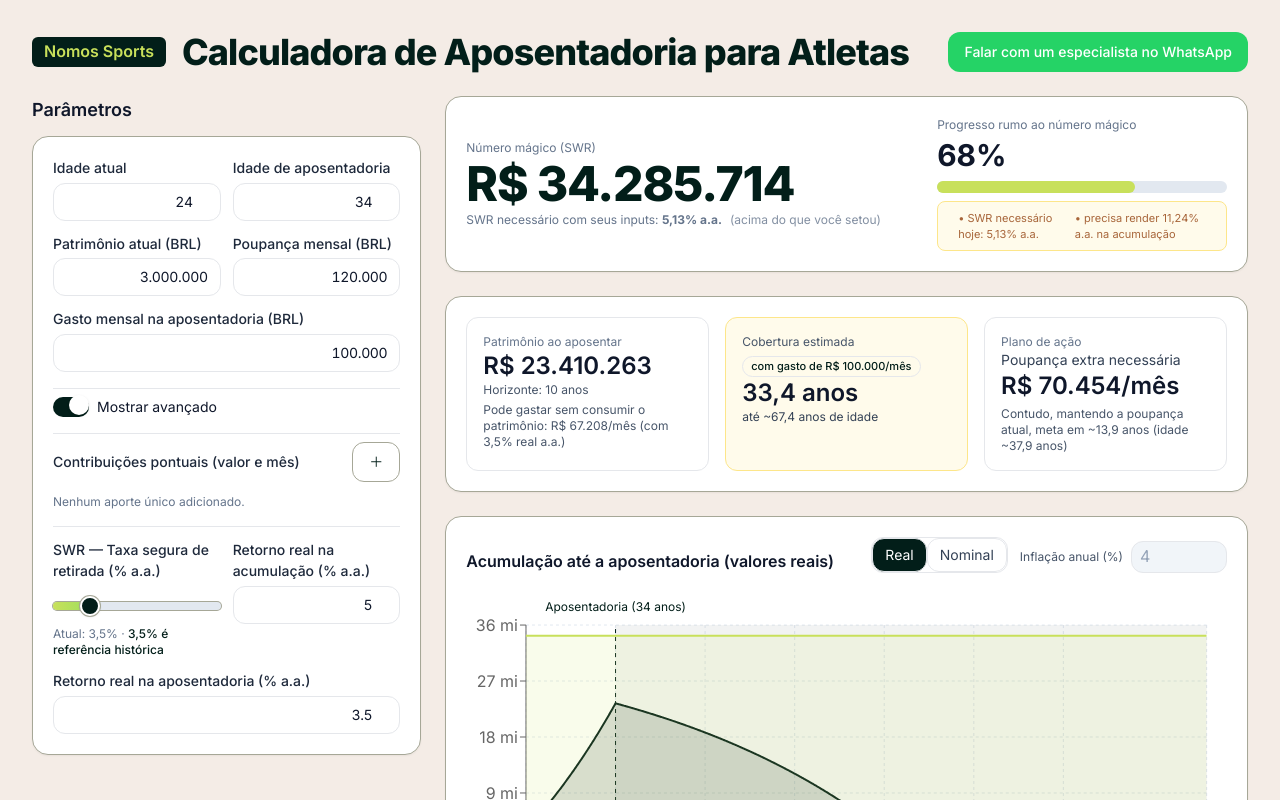
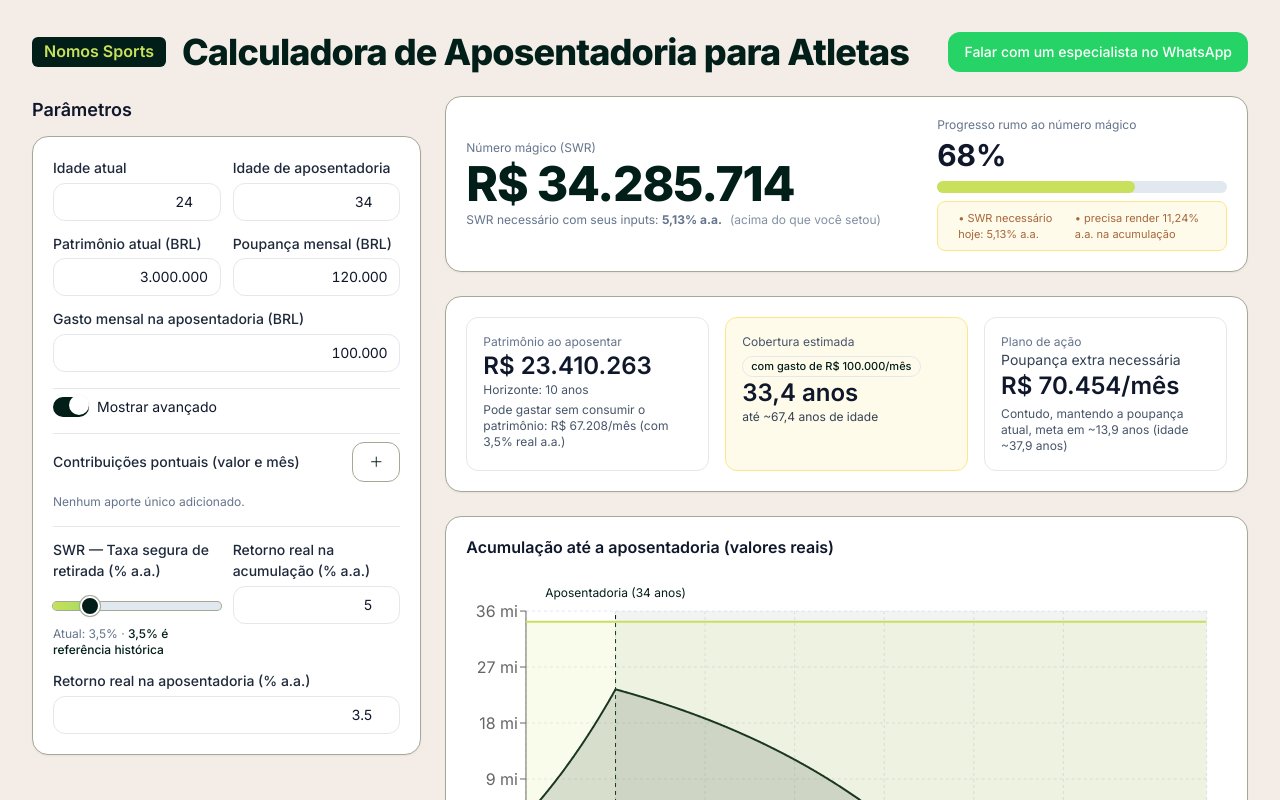
Before and after one commit to erikpajunknomos/calculoaposentadoria, a React (Vite) app: page / in a window 1280 px wide. Shown: the top 800 px of the page. Built offline with nearby package versions, Linux system fonts and the light colour scheme; the HTML template or start-up script is replaced by a standard one.

Commit message:
Update App.tsx

```diff
--- a/src/App.tsx
+++ b/src/App.tsx
@@ -220,17 +220,6 @@ function formatNumber(value: number, digits = 1) {
 function monthlyRateFromRealAnnual(realAnnualPct: number) {
   return Math.pow(1 + realAnnualPct / 100, 1 / 12) - 1;
 }
-
-function inflateByMonths(value: number, months: number, annualInflationPct: number) {
-  if (!isFinite(value)) return value;
-  const i = Math.max(0, annualInflationPct) / 100;
-  return value * Math.pow(1 + i, months / 12);
-}
-function realToNominal(realAnnual: number, annualInflationPct: number) {
-  const r = realAnnual / 100;
-  const i = Math.max(0, annualInflationPct) / 100;
-  return ((1 + r) * (1 + i) - 1) * 100;
-}
 type Lump = { id: number; month: number; amount: number };
 
 /* ===========================
@@ -323,8 +312,6 @@ export default function App() {
   const [swrPct, setSwrPct] = useState(3.5);
   const [accumRealReturn, setAccumRealReturn] = useState(5);
   const [retireRealReturn, setRetireRealReturn] = useState(3.5);
-  const [calcBase, setCalcBase] = useState<"real"|"nominal">("real");
-  const [inflationPct, setInflationPct] = useState(4);
 
   useEffect(() => {
     if (!showAdvanced) setRetireRealReturn(swrPct);
@@ -370,12 +357,7 @@ export default function App() {
   const progressPct = Math.max(0, Math.min(100, (100 * wealthAtRetire) / Math.max(targetWealth, 1)));
   const diff = wealthAtRetire - targetWealth;
   const sustainableMonthlySWR = wealthAtRetire * monthlyRetire;
-
-  // Display (real vs nominal)
-  const wealthAtRetireDisplay = calcBase === "real" ? wealthAtRetire : inflateByMonths(wealthAtRetire, monthsToRetire, inflationPct);
-  const targetWealthDisplay = calcBase === "real" ? targetWealth : inflateByMonths(targetWealth, monthsToRetire, inflationPct);
-  const sustainableMonthlySWRDisplay = calcBase === "real" ? sustainableMonthlySWR : inflateByMonths(sustainableMonthlySWR, monthsToRetire, inflationPct);
-const hasPerpetuity = sustainableMonthlySWR >= monthlySpend;
+  const hasPerpetuity = sustainableMonthlySWR >= monthlySpend;
   // SWR necessário (implied) dado o patrimônio projetado e gasto
   const impliedSWRPct = wealthAtRetire > 0 ? (monthlySpend * 12 / wealthAtRetire) * 100 : null;
 
@@ -456,16 +438,14 @@ const hasPerpetuity = sustainableMonthlySWR >= monthlySpend;
     return Infinity;
   }, [targetWealth, currentWealth, monthlySaving, lumpSums, monthlyAccum]);
 
-  const seriesWealthKey = calcBase === "real" ? "Patrimônio projetado (real)" : "Patrimônio projetado (nominal)";
-  const seriesTargetKey = "Meta de aposentadoria (SWR)";
   const chartData = useMemo(
     () =>
       fullProjection.map((row) => ({
         Meses: row.m,
-        [seriesWealthKey]: calcBase === "real" ? row.wealth : inflateByMonths(row.wealth, row.m, inflationPct),
-        [seriesTargetKey]: calcBase === "real" ? targetWealth : inflateByMonths(targetWealth, row.m, inflationPct),
+        "Patrimônio projetado (real)": row.wealth,
+        "Meta de aposentadoria (SWR)": targetWealth,
       })),
-    [fullProjection, targetWealth, calcBase, inflationPct, seriesWealthKey]
+    [fullProjection, targetWealth]
   );
 
   const yearTicks = useMemo(() => {
@@ -606,7 +586,7 @@ const hasPerpetuity = sustainableMonthlySWR >= monthlySpend;
     <div className="md:col-span-3">
       <div className="text-xs text-slate-500">Número mágico (SWR)</div>
       <div className="mt-1 text-4xl md:text-5xl font-extrabold tracking-tight text-[var(--brand-dark)]">
-        {formatCurrency(targetWealthDisplay, "BRL")}
+        {formatCurrency(targetWealth, "BRL")}
       </div>
 
       <div className="text-slate-600 text-sm">
@@ -668,10 +648,10 @@ const hasPerpetuity = sustainableMonthlySWR >= monthlySpend;
                 {/* Patrimônio ao aposentar */}
                 <div className="rounded-xl border p-4 min-h-[148px]">
                   <div className="text-xs text-slate-500">Patrimônio ao aposentar</div>
-                  <div className="text-2xl font-semibold">{formatCurrency(wealthAtRetireDisplay, "BRL")}</div>
+                  <div className="text-2xl font-semibold">{formatCurrency(wealthAtRetire, "BRL")}</div>
                   <div className="text-xs text-slate-600">Horizonte: {Math.round(monthsToRetire / 12)} anos</div>
                   <div className="text-xs text-slate-600 mt-1">
-                    Pode gastar sem consumir o patrimônio: {formatCurrency(sustainableMonthlySWRDisplay, "BRL")}/mês (com {formatNumber(retireRealReturn, 1)}% real a.a.)
+                    Pode gastar sem consumir o patrimônio: {formatCurrency(sustainableMonthlySWR, "BRL")}/mês (com {formatNumber(retireRealReturn, 1)}% real a.a.)
                   </div>
                 </div>
 
@@ -711,19 +691,7 @@ const hasPerpetuity = sustainableMonthlySWR >= monthlySpend;
 
             {/* Gráfico */}
             <Section>
-              <div className="flex items-end justify-between gap-4 mb-2">
-                <p className="font-semibold">{`Acumulação até a aposentadoria (${calcBase === "real" ? "valores reais" : "valores nominais"})`}</p>
-                <div className="flex items-end gap-3">
-                  <div className="inline-flex rounded-xl border overflow-hidden">
-                    <button type="button" onClick={() => setCalcBase("real")} className={`px-3 py-1.5 text-sm ${calcBase==="real"?"bg-[var(--brand-dark)] text-white":"bg-white text-slate-700"}`}>Real</button>
-                    <button type="button" onClick={() => setCalcBase("nominal")} className={`px-3 py-1.5 text-sm border-l ${calcBase==="nominal"?"bg-[var(--brand-dark)] text-white":"bg-white text-slate-700"}`}>Nominal</button>
-                  </div>
-                  <div className="flex items-center gap-2">
-                    <label className="text-xs text-slate-600">Inflação anual (%)</label>
-                    <input type="number" step={0.1} min={0} value={inflationPct} onChange={(e)=>setInflationPct(Number(e.target.value)||0)} className={`w-24 rounded-xl border px-2 py-1 ${calcBase==="real"?"bg-slate-100 text-slate-400":"bg-white"}`} disabled={calcBase==="real"} />
-                  </div>
-                </div>
-              </div>
+              <p className="font-semibold mb-2">Acumulação até a aposentadoria (valores reais)</p>
               <div className="h-[320px]">
                 <ResponsiveContainer width="100%" height={320}>
                   <AreaChart data={chartData} margin={{ top: 44, right: 20, bottom: 0, left: 0 }}>
@@ -748,8 +716,8 @@ const hasPerpetuity = sustainableMonthlySWR >= monthlySpend;
                       />
                     )}
                     <Legend />
-                    <Area type="monotone" dataKey={seriesWealthKey} stroke="var(--brand-dark)" fill="var(--brand-dark)" strokeWidth={2} fillOpacity={0.15} />
-                    <Area type="monotone" dataKey={seriesTargetKey} stroke="var(--brand-lime)" fill="var(--brand-lime)" strokeWidth={2} fillOpacity={0.12} />
+                    <Area type="monotone" dataKey="Patrimônio projetado (real)" stroke="var(--brand-dark)" fill="var(--brand-dark)" strokeWidth={2} fillOpacity={0.15} />
+                    <Area type="monotone" dataKey="Meta de aposentadoria (SWR)" stroke="var(--brand-lime)" fill="var(--brand-lime)" strokeWidth={2} fillOpacity={0.12} />
                   </AreaChart>
                 </ResponsiveContainer>
               </div>
```
